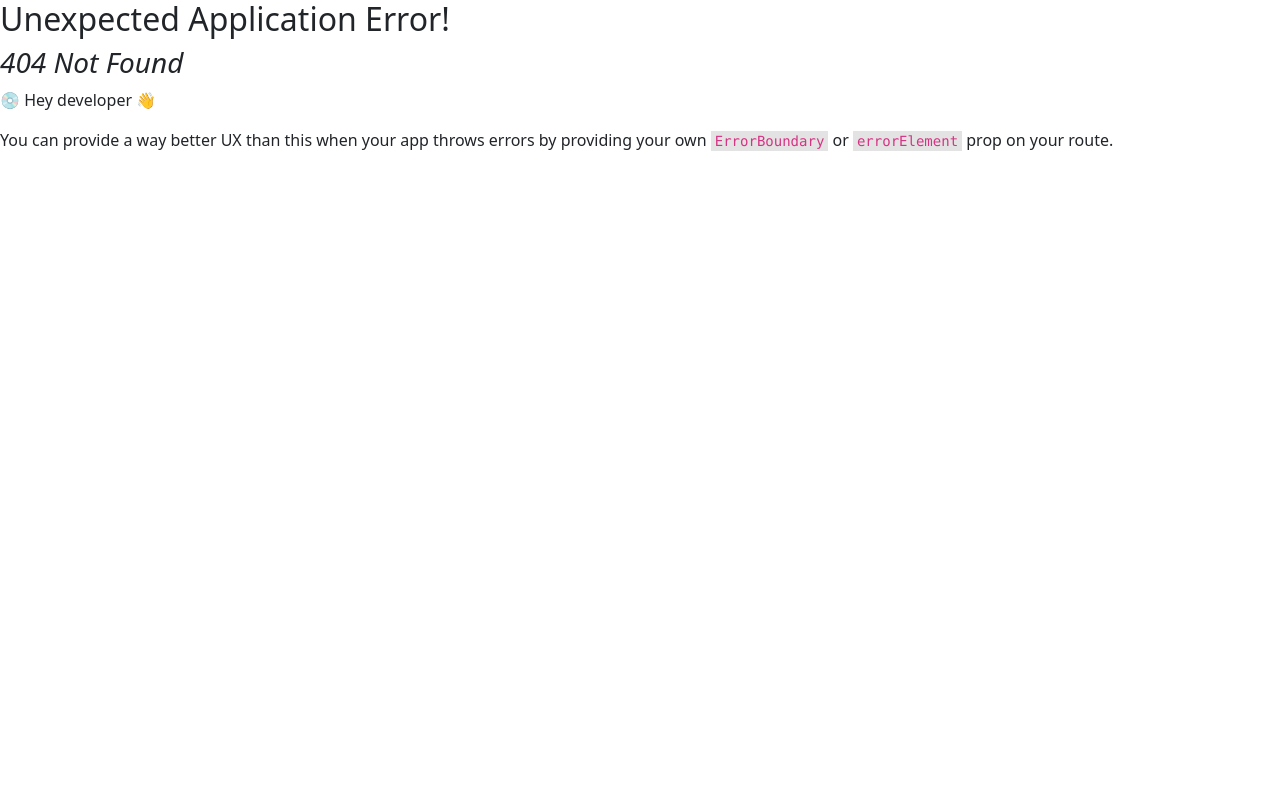
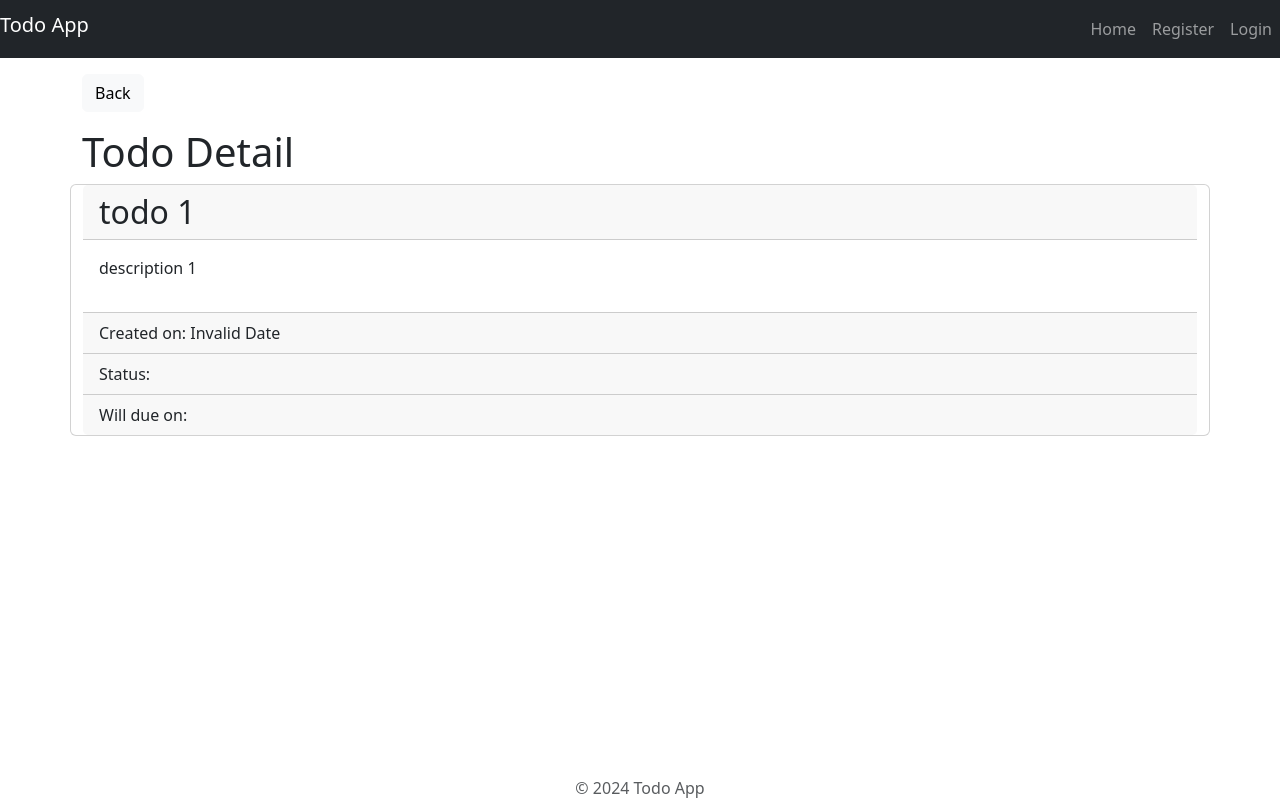
Before and after one commit to kenworw/todo-app, a React (Create React App) app in the folder frontend/: page /todo/1 in a window 1280 px wide. Before the commit this address had no page. Built offline with nearby package versions, Linux system fonts and the light colour scheme.

Commit message:
todo detail compoent and page

```diff
--- a/frontend/src/components/Todo.jsx
+++ b/frontend/src/components/Todo.jsx
@@ -15,9 +15,7 @@ const Todo = ({ todo }) => {
         <div className="card-footer" as="h3">
           Will due on: {todo.dueDate}
         </div>
-        <div className="card-footer" as="h3">
-          Created at: {todo.createdAt}
-        </div>
+
 
 
       </div>
--- /dev/null
+++ b/frontend/src/components/TodoItem.jsx
@@ -0,0 +1,20 @@
+function TodoItem({ todo }) {
+  return (
+    <div className="card">
+      <h2 className="card-header">{todo.title}</h2>
+      <p className="card-body">{todo.description}</p>
+
+      <div className=" card-footer">
+        Created on: {new Date(todo.createdAt).toLocaleDateString()}
+      </div>
+      <div className="card-footer" as="h3">
+          Status: {todo.status}
+        </div>
+        <div className="card-footer" as="h3">
+          Will due on: {todo.dueDate}
+        </div>
+    </div>
+  );
+}
+
+export default TodoItem;
--- a/frontend/src/index.js
+++ b/frontend/src/index.js
@@ -10,11 +10,13 @@ import "./css/custom.css";
 import App from "./App";
 import reportWebVitals from "./reportWebVitals";
 import Dashboard from "./pages/Dashboard";
+import TodoScreen from "./pages/TodoScreen";
 
 const router = createBrowserRouter(
   createRoutesFromElements(
   <Route path="/" element={<App />}>
     <Route index={true} path="/" element={<Dashboard />} />
+    <Route path="/todo/:id" element={<TodoScreen />} />
   </Route>)
 );
 
--- a/frontend/src/pages/Dashboard.jsx
+++ b/frontend/src/pages/Dashboard.jsx
@@ -1,4 +1,3 @@
-// import { Row, Col } from 'react-bootstrap';
 import Todo from '../components/Todo';
 import todos from '../todos';
 
--- /dev/null
+++ b/frontend/src/pages/TodoScreen.jsx
@@ -0,0 +1,24 @@
+import { useParams, Link } from 'react-router-dom';
+import TodoItem from '../components/TodoItem';
+import todos from '../todos';
+
+const TodoScreen = () => {
+    const {id: todoId } = useParams();
+    const todo = todos.find((todo) => todo._id === todoId);
+
+  return (
+    <>
+       <Link to="/" className="btn btn-light my-3">
+        Back
+      </Link>
+        <>
+          <h1>Todo Detail</h1>
+          <div className='row'>
+            <TodoItem todo={todo} />
+          </div>
+        </>
+    </>
+  );
+};
+
+export default TodoScreen;
```
